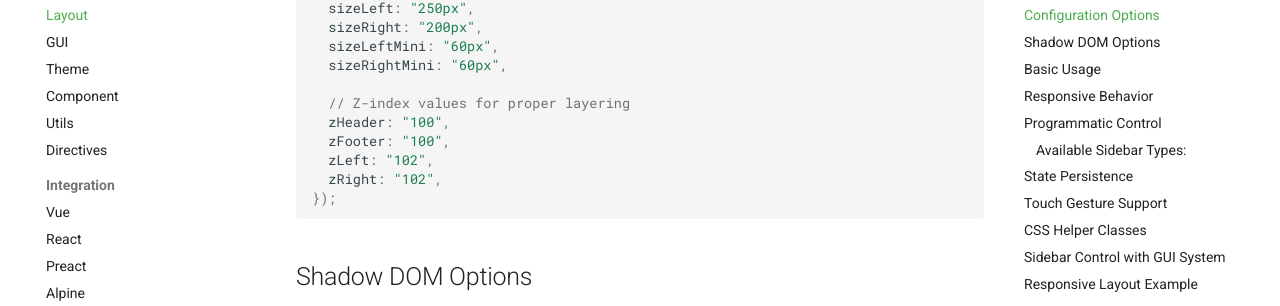
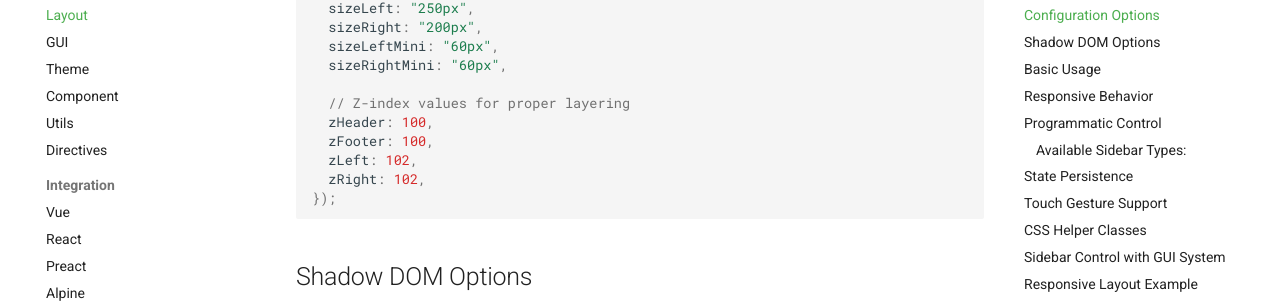
Before and after one commit to hlop3z/xkin, an MkDocs documentation site: the page built from docs/docs/layout.md, in a window 1280 px wide and 900 px high, scrolled down 1187 px. Shown: the part 147-453 px from the top of the window. Built offline with MkDocs 1.6.1 and Material for MkDocs 9.7.7, drawn with Linux system fonts in a browser that asks for light colours; comment, search, counter and statistics services are not loaded.

````diff
--- a/docs/docs/layout.md
+++ b/docs/docs/layout.md
@@ -49,10 +49,10 @@ xkin.layout({
   sizeRightMini: "60px",
 
   // Z-index values for proper layering
-  zHeader: "100",
-  zFooter: "100",
-  zLeft: "102",
-  zRight: "102",
+  zHeader: 100,
+  zFooter: 100,
+  zLeft: 102,
+  zRight: 102,
 });
 ```
 
````
